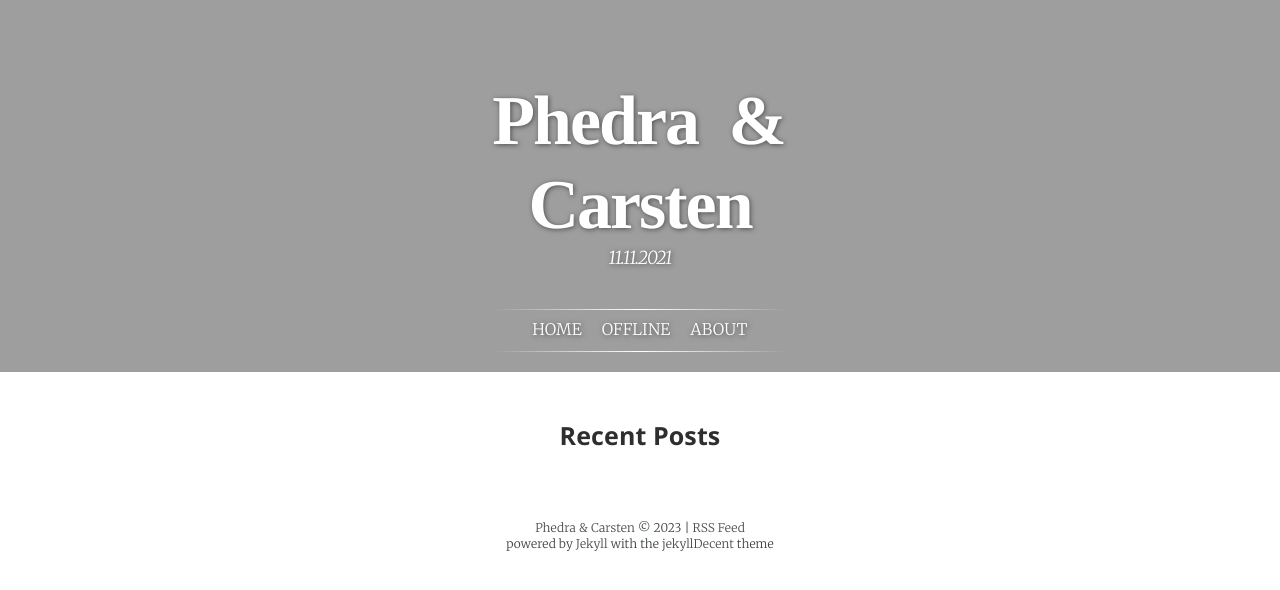
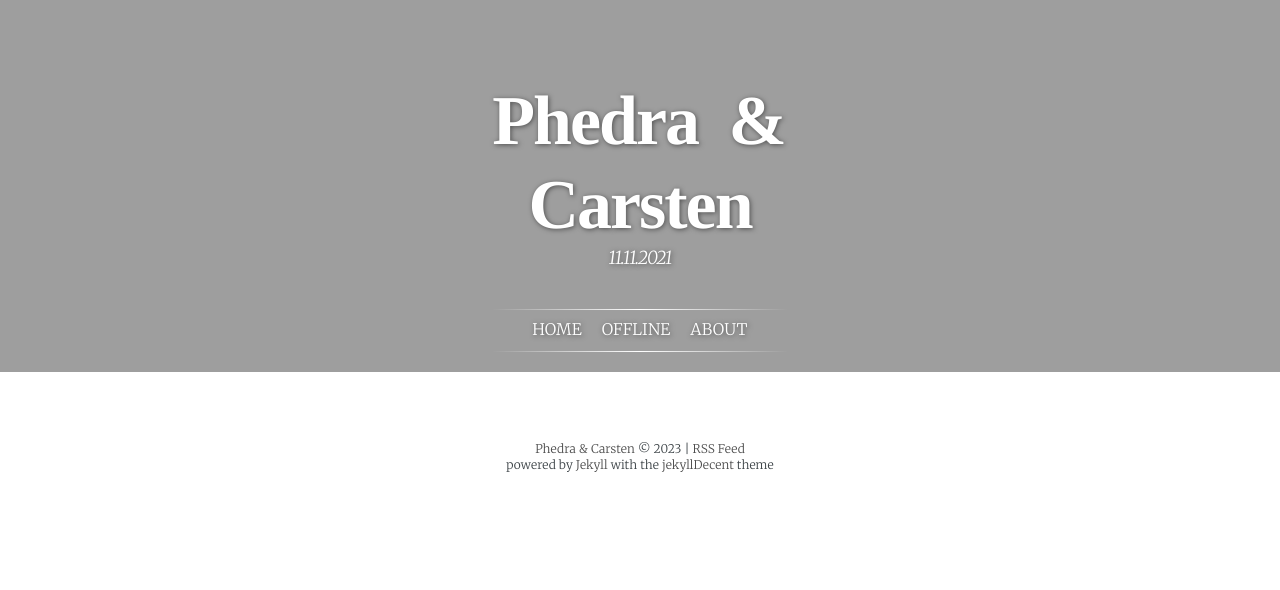
Before and after one commit to PCwedding/PCwedding.github.io, a Jekyll site: the page built from index.html, in a window 1280 px wide. Shown: the top 590 px of the page. Built offline with Jekyll 4.4.1, drawn with Linux system fonts in a browser that asks for light colours; some web fonts are replaced.

Commit message:
chore: remove unneeded content elements

```diff
--- a/index.html
+++ b/index.html
@@ -4,31 +4,6 @@
 
 
 <div id="content" class="content">
-    <h3>Recent Posts</h3>
-    <ul class="category recent-posts">
-        {% for post in site.posts limit:5  %}
-        {% unless post.draft %}
-
-        {% if post.menutitle %}
-        {% assign title = post.menutitle %}
-        {% else %}
-        {% assign title = post.title %}
-        {% endif %}
-
-        <li>
-            <div class="article">
-                <article class="article" itemscope itemtype="http://schema.org/BlogPosting">
-                    <header class="post-header">
-                        <span class="title"><a itemprop="name" href="{{ post.url | absolute_url }}" title="{{ title }}">{{ title }}</a></span>
-                        <time class="date" itemprop="datePublished" datetime="{{post.date | date: "%Y-%m-%d"}}">{{post.date | date: "%B %e, %Y"}}</time>
-                    </header>
-                </article>
-            </div>
-        </li>
-        {% endunless %}
-        {% endfor %}
-    </ul>
-
 
     {% assign sorted_cats = site.categories | sort %}
     {% for category in sorted_cats %}
@@ -49,7 +24,6 @@
                 <article class="article" itemscope itemtype="http://schema.org/BlogPosting">
                     <header class="post-header">
                         <span class="title"><a itemprop="name" href="{{ post.url | absolute_url }}" title="{{ title }}">{{ title }}</a></span>
-                        <time class="date" itemprop="datePublished" datetime="{{post.date | date: "%Y-%m-%d"}}">{{post.date | date: "%B %e, %Y"}}</time>
                     </header>
                 </article>
             </div>
@@ -59,6 +33,4 @@
     </ul>
     {% endfor %}
 
-
-
 </div>
```
Also changed, not shown: _layouts/post.html (+0 -7 lines).
